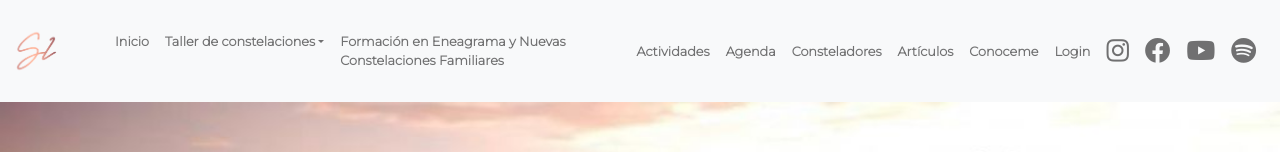
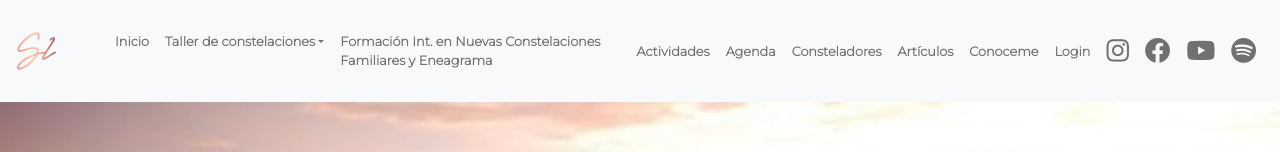
Before and after one commit to Nicocaputocai/silvia-iurman, a React (Vite) app: page / in a window 1280 px wide. Shown: the top 152 px of the page. Built offline with nearby package versions, Linux system fonts and the light colour scheme; no server answers.

Commit message:
cambio titulo en el menú

```diff
--- a/src/Components/Header/Header.jsx
+++ b/src/Components/Header/Header.jsx
@@ -42,7 +42,7 @@ export const Header = () => {
             <NavDropdown.Item as={Link} to='/talleres-virtuales'>Talleres virtuales</NavDropdown.Item>
           </NavDropdown>
           <Nav.Link as={Link} to="/NCFA" className="w-100" onClick={handleNavItemClick}>
-            Formación en Eneagrama y Nuevas Constelaciones Familiares
+          Formación Int. en Nuevas Constelaciones Familiares y Eneagrama
           </Nav.Link>
         </Nav>
         <Nav className="me-auto">
```
Also changed, not shown: 3 other files (tests, documents, lock files or other folders).
